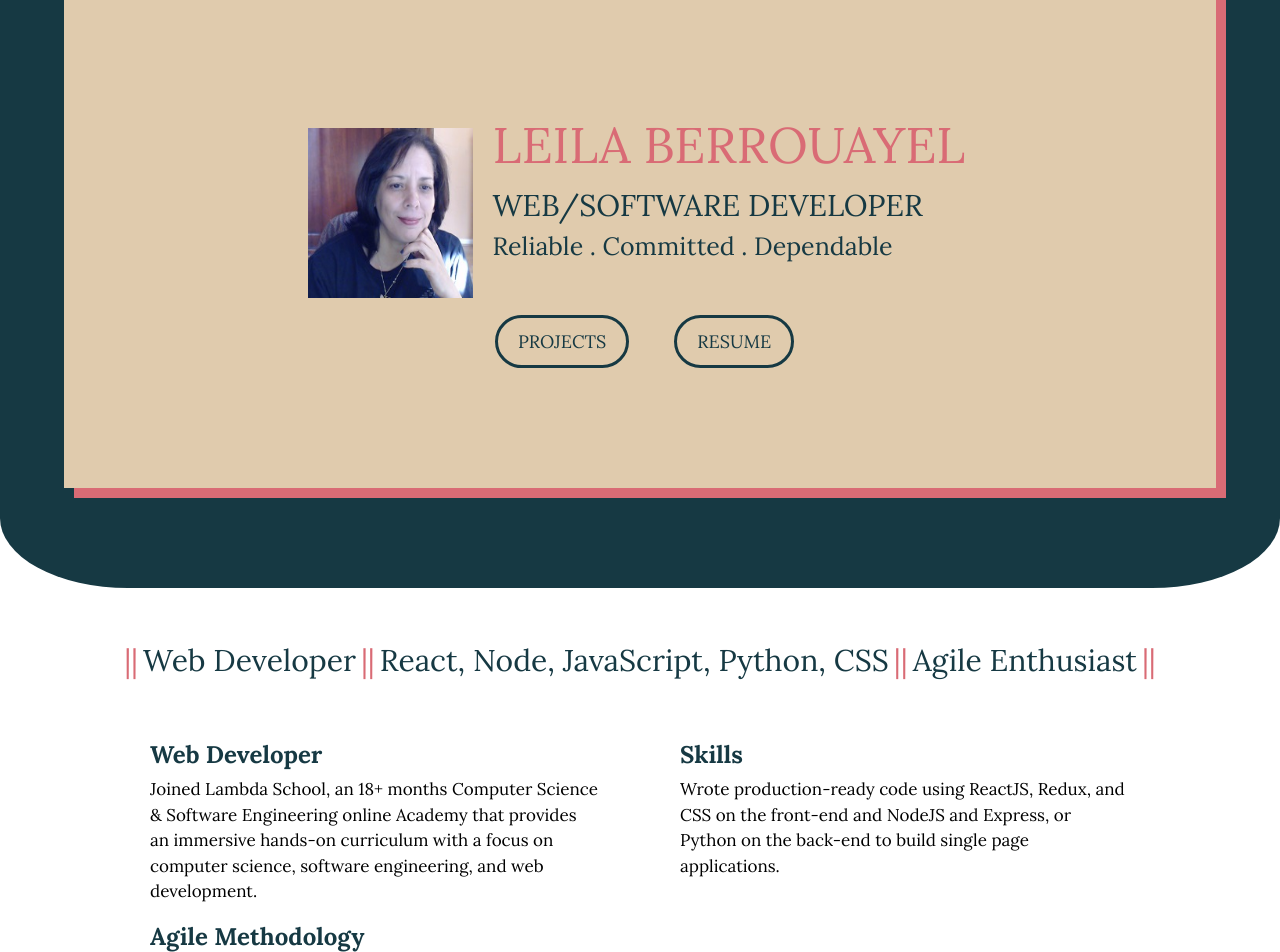
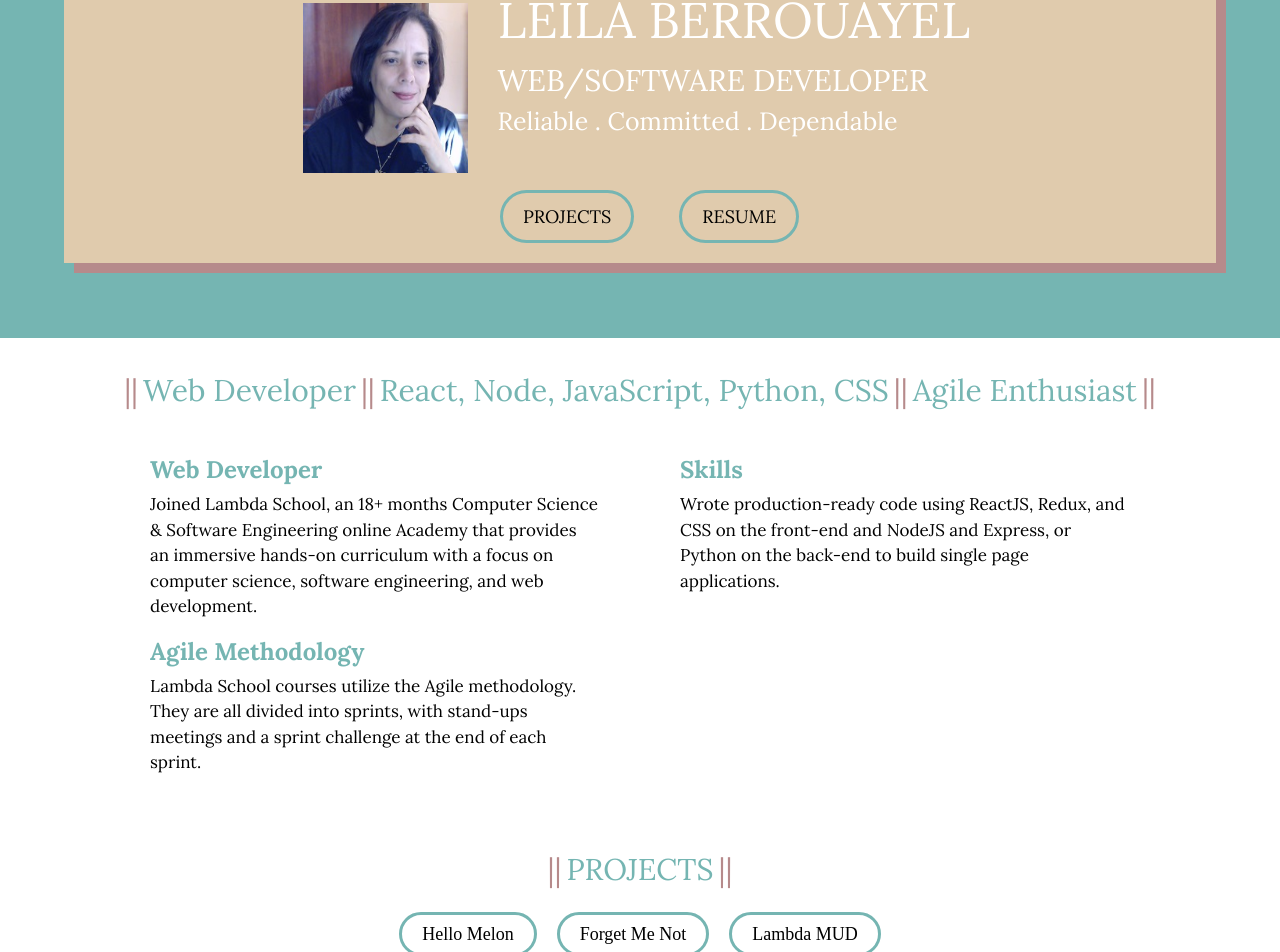
Before and after one commit to leila100/portfolio2, a React (Create React App) app in the folder website/: page / in a window 1280 px wide. Shown: the part 112-1064 px from the top of the page. Built offline with nearby package versions, Linux system fonts and the light colour scheme.

Commit message:
change colors and added links to projects

```diff
--- a/website/src/SASS/common.scss
+++ b/website/src/SASS/common.scss
@@ -10,7 +10,8 @@
         font-size: 1.8rem;
         padding: 10px 20px 10px 20px;
         cursor: pointer;
-        color: $bg-dark;
+        // color: $bg-dark;
+        color: black;
         display: inline;
         margin: 0 5%;
 
@@ -29,3 +30,38 @@
         border: 3px solid $highlight;
     }
 }
+
+h2 {
+    font-size: 3rem;
+    text-align: center;
+    line-height: 1.5;
+    color: $bg-dark;
+    font-family: 'Lora', serif;
+    display: flex;
+    flex-wrap: wrap;
+    justify-content: center;
+    align-content: center;
+
+
+    @media (max-width: 900px) {
+        font-size: 2.5rem;
+    }
+
+    @media (max-width: 700px) {
+        flex-direction: column;
+        font-size: 2.2rem;
+    }
+
+    @media (max-width: 400px) {
+        display: none;
+    }
+}
+
+span {
+    color: $highlight;
+    margin: 0 5px;
+
+    @media (max-width: 700px) {
+        display: none;
+    }
+}
--- a/website/src/SASS/home.scss
+++ b/website/src/SASS/home.scss
@@ -1,8 +1,8 @@
 .header_container {
     background-color: $bg-dark;
     width: 100%;
-    height: 700px;
-    border-radius: 0 0 10% 10%;
+    height: 450px;
+    // border-radius: 0 0 10% 10%;
     display: flex;
     justify-content: center;
     align-items: center;
@@ -12,7 +12,7 @@
         background-color: $bg-light;
         box-shadow: 10px 10px $highlight;
         width: 60%;
-        height: 500px;
+        height: 300px;
         display: flex;
         justify-content: center;
         align-items: center;
@@ -37,6 +37,7 @@
                 height: 170px;
                 width: 165px;
                 margin-bottom: 50px;
+                margin-right: 10px;
 
                 @media (max-width: 600px) {
                     margin-bottom: 30px;
@@ -56,7 +57,8 @@
                 .name {
                     margin-left: 4%;
                     font-size: 5rem;
-                    color: $highlight;
+                    // color: $highlight;
+                    color: white;
 
                     @media (max-width: 900px) {
                         font-size: 4rem;
@@ -71,7 +73,8 @@
                 .job {
                     margin-left: 4%;
                     font-size: 3rem;
-                    color: $bg-dark;
+                    // color: $bg-dark;
+                    color: white;
 
                     @media (max-width: 900px) {
                         font-size: 2.5rem;
@@ -86,7 +89,8 @@
                 .desc {
                     margin-left: 4%;
                     font-size: 2.5rem;
-                    color: $bg-dark;
+                    // color: $bg-dark;
+                    color: white;
                     margin-bottom: 50px;
 
                     @media (max-width: 900px) {
@@ -106,42 +110,42 @@
 }
 
 .about {
-    margin: 50px auto;
+    margin: 30px auto;
 
-    h2 {
-        font-size: 3rem;
-        text-align: center;
-        line-height: 1.5;
-        color: $bg-dark;
-        font-family: 'Lora', serif;
-        display: flex;
-        flex-wrap: wrap;
-        justify-content: center;
-        align-content: center;
+    // h2 {
+    //     font-size: 3rem;
+    //     text-align: center;
+    //     line-height: 1.5;
+    //     color: $bg-dark;
+    //     font-family: 'Lora', serif;
+    //     display: flex;
+    //     flex-wrap: wrap;
+    //     justify-content: center;
+    //     align-content: center;
 
 
-        @media (max-width: 900px) {
-            font-size: 2.5rem;
-        }
+    //     @media (max-width: 900px) {
+    //         font-size: 2.5rem;
+    //     }
 
-        @media (max-width: 700px) {
-            flex-direction: column;
-            font-size: 2.2rem;
-        }
+    //     @media (max-width: 700px) {
+    //         flex-direction: column;
+    //         font-size: 2.2rem;
+    //     }
 
-        @media (max-width: 400px) {
-            display: none;
-        }
-    }
+    //     @media (max-width: 400px) {
+    //         display: none;
+    //     }
+    // }
 
-    span {
-        color: $highlight;
-        margin: 0 5px;
+    // span {
+    //     color: $highlight;
+    //     margin: 0 5px;
 
-        @media (max-width: 700px) {
-            display: none;
-        }
-    }
+    //     @media (max-width: 700px) {
+    //         display: none;
+    //     }
+    // }
 
     .descriptions {
         display: flex;
@@ -149,7 +153,7 @@
         justify-content: space-between;
         align-content: center;
         font-size: 1.7rem;
-        margin: 50px auto;
+        margin: 35px auto;
         max-width: 1000px;
 
         @media (max-width: 900px) {
--- a/website/src/SASS/projects.scss
+++ b/website/src/SASS/projects.scss
@@ -1,5 +1,10 @@
 section {
-    margin: 50px auto;
+    margin: 30px auto;
+}
+
+#proj, #helloMelon, #fmn, #mud {
+    margin-bottom: 25px;
+    height: 1px;
 }
 
 .projects {
@@ -8,30 +13,23 @@ section {
         margin: auto;
     }
 
-    h2 {
-        font-size: 3rem;
-        text-align: center;
-        color: $bg-dark;
-        font-family: 'Lora', serif;
-
-        span {
-            color: $highlight;
-            margin: 0 5px;
-
-            @media (max-width: 700px) {
-                display: none;
-            }
+    .projs {
+        justify-content: center;
+        margin-top: 10px;
+        width: 100%;
+        .link {
+            margin: 10px;
         }
     }
 
     .proj-list {
         display: flex;
         flex-wrap: wrap;
-        margin: 50px auto;
+        margin: 10px auto;
         max-width: 1000px;
 
         .proj {
-            margin: 50px 10px;
+            margin: 43px 10px;
 
             @media (max-width: 700px) {
                 width: 90%;
--- a/website/src/SASS/reset.scss
+++ b/website/src/SASS/reset.scss
@@ -169,6 +169,8 @@ a:hover {
   text-decoration: none;
 }
 
-$bg-dark: #163943;
+// $bg-dark: #163943;
+$bg-dark: #75b5b2;
 $bg-light: #e0cbad;
-$highlight: #d96b75;
+// $highlight: #d96b75;
+$highlight: #B68A8B;
--- a/website/src/components/projects/Projects.js
+++ b/website/src/components/projects/Projects.js
@@ -6,11 +6,33 @@ import mud from "../../assets/images/lambdamud.png";
 
 const Projects = () => {
   return (
-    <section class='projects' id='proj'>
+    <section class='projects'>
+      <div id='proj'>{"  "}</div>
       <h2>
         <span>||</span>PROJECTS<span>||</span>
       </h2>
+      {/* <h2>
+        <div>
+          <span>||</span><a href="#helloMelon">Hello Melon</a><span>||</span>
+        </div>
+        <div><a href="#fmn">Forget Me Not</a></div>
+        <div>
+          <span>||</span><a href="#mud">Lambda MUD</a><span>||</span>
+        </div>
+      </h2> */}
+      <div class='links projs'>
+          <div class='link'>
+            <a href='#helloMelon'>Hello Melon</a>
+          </div>
+          <div class='link'>
+            <a href='#fmn'>Forget Me Not</a>
+        </div>
+        <div class='link'>
+            <a href='#mud'>Lambda MUD</a>
+        </div>
+      </div>
       <div class='proj-list'>
+        <div id="helloMelon">{"  "}</div>
         <div class='proj'>
           <h3 class='title'>Hello Melon</h3>
           <div class='description'>
@@ -44,6 +66,7 @@ const Projects = () => {
             </div>
           </div>
         </div>
+        <div id="fmn">{"  "}</div>
         <div class='proj'>
           <h3 class='title'>Forget Me Not</h3>
           <div class='description'>
@@ -78,6 +101,7 @@ const Projects = () => {
             </div>
           </div>
         </div>
+        <div id="mud">{"  "}</div>
         <div class='proj'>
           <h3 class='title'>Lambda MUD</h3>
           <div class='description'>
```
Also changed, not shown: 1 other file (tests, documents, lock files or other folders).
